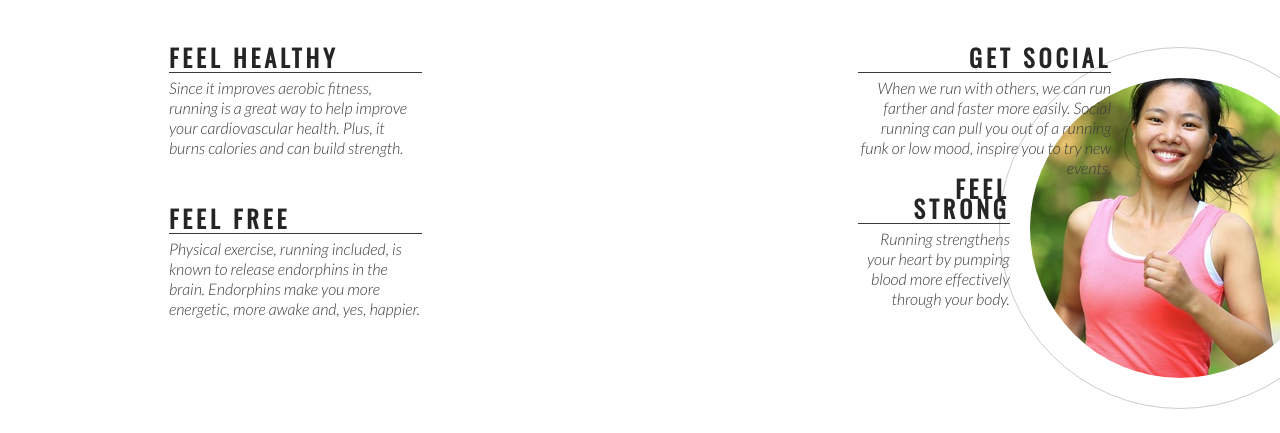
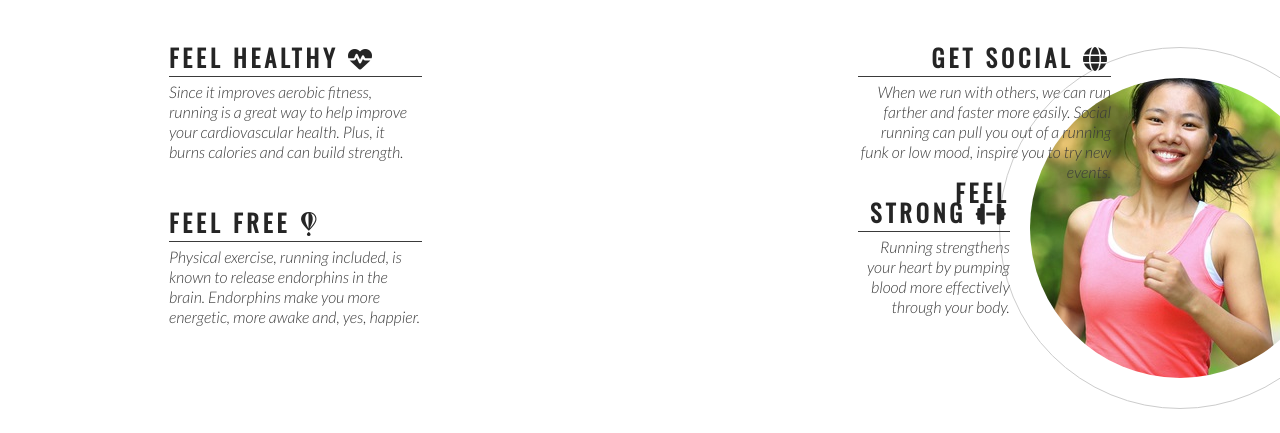
Before and after one commit to MiaTothova/love-running, a plain HTML site: page index.html in a window 1280 px wide. Shown: the part 764-1197 px from the top of the page. Drawn offline with nearby package versions, Linux system fonts and the light colour scheme.

Commit message:
add font awesome icons to club ethos section

```diff
--- a/assets/css/style.css
+++ b/assets/css/style.css
@@ -133,7 +133,7 @@ animation-fill-mode: forwards;
 }
 
 #center-about {
-    width:  33%;
+    width: 33%;
     margin: 0 auto;
 }
 
--- a/index.html
+++ b/index.html
@@ -41,23 +41,23 @@
         <h2 id="welcome">Why Love Running With Us?</h2>
         <div id="left-about">
             <div class="left-about-heading">
-                <h2>Feel Healthy</h2>
+                <h2>Feel Healthy <i class="fas fa-heartbeat"></i></h2>
                 <hr>
                 <p>Since it improves aerobic fitness, running is a great way to help improve your cardiovascular health. Plus, it burns calories and can build strength.</p>
             </div>
             <div class="left-about-heading">
-                <h2>Feel Free</h2>
+                <h2>Feel Free <i class="fab fa-fly"></i></h2>
                 <hr>
                 <p>Physical exercise, running included, is known to release endorphins in the brain. Endorphins make you more energetic, more awake and, yes, happier.</p>
             </div>
         </div>
         <div id="right-about">
             <div class="right-about-heading">
-                <h2>Get Social</h2>
+                <h2>Get Social <i class="fas fa-globe"></i></h2>
                 <hr>
                 <p>When we run with others, we can run farther and faster more easily. Social running can pull you out of a running funk or low mood, inspire you to try new events.</p>
            <div class="right-about-heading">
-                    <h2>Feel Strong</h2>
+                    <h2>Feel Strong <i class="fas fa-dumbbell"></i></h2>
                     <hr>
                     <p>Running strengthens your heart by pumping blood more effectively through your body.</p>
             </div>
@@ -70,6 +70,9 @@
     </section>
     <section>Running distances, locations and times</section>
     <footer>Social links here</footer>
+
+    <!-- font awesome script -->
+    <script src="https://kit.fontawesome.com/66439a723b.js" crossorigin="anonymous"></script>
 </body>
 
 </html>
```
